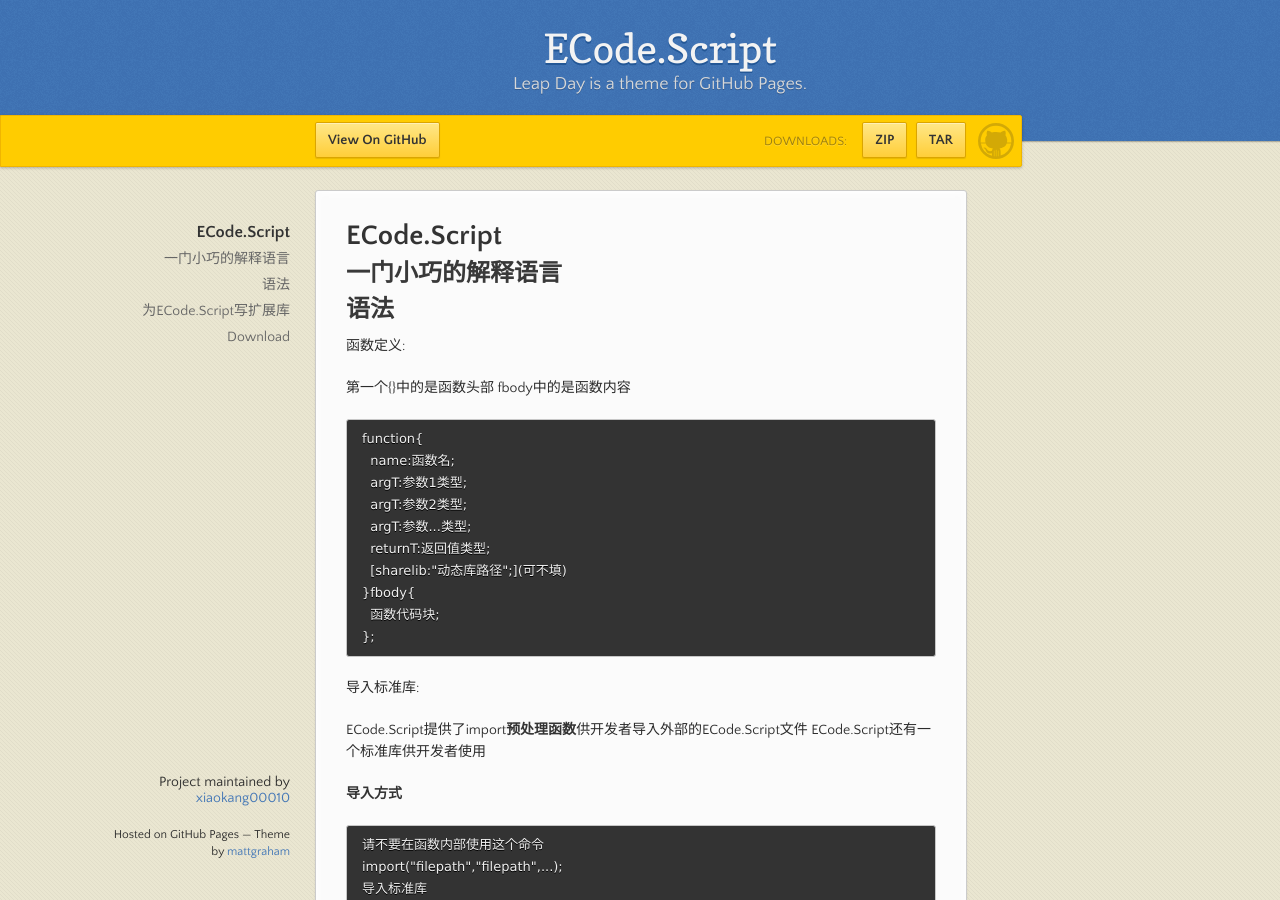
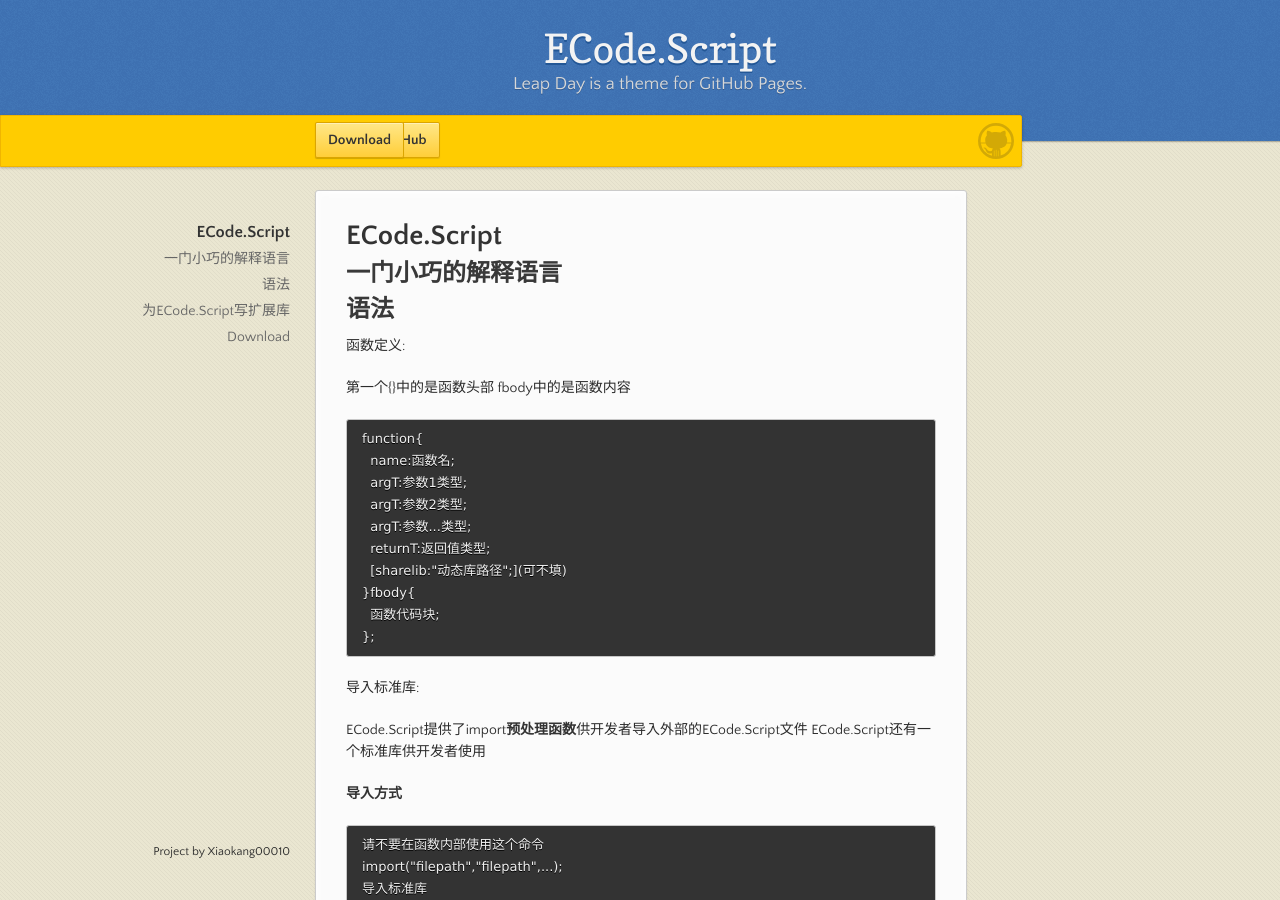
Before and after one commit to xiaokang00010/ECodeScript, a Jekyll site: the page built from index.md, in a window 1280 px wide and 900 px high. Built offline with Jekyll 4.4.1, drawn with Linux system fonts in a browser that asks for light colours; our own code applies the rules of GitHub Pages for plain Markdown files.

Commit message:
Update default.html

```diff
--- a/_layouts/default.html
+++ b/_layouts/default.html
@@ -25,15 +25,7 @@
         <span id="logo"></span>
 
         <a href="{{ site.github.repository_url }}" class="button fork"><strong>View On GitHub</strong></a>
-        {% if site.show_downloads %}
-          <div class="downloads">
-            <span>Downloads:</span>
-            <ul>
-              <li><a href="{{ site.github.zip_url }}" class="button">ZIP</a></li>
-              <li><a href="{{ site.github.tar_url }}" class="button">TAR</a></li>
-            </ul>
-          </div>
-        {% endif %}
+        <a href="https://www.00010.ml/ECode.Script/download/core_builds" class="button fork"><strong>Download</strong></a>
       </div><!-- end banner -->
 
     <div class="wrapper">
@@ -45,10 +37,7 @@
 
       </section>
       <footer>
-        {% if site.github.is_project_page %}
-          <p>Project maintained by <a href="{{ site.github.owner_url }}">{{ site.github.owner_name }}</a></p>
-        {% endif %}
-        <p><small>Hosted on GitHub Pages &mdash; Theme by <a href="https://twitter.com/mattgraham">mattgraham</a></small></p>
+        <p><small>Project by Xiaokang00010</small></p>
       </footer>
     </div>
 
```
